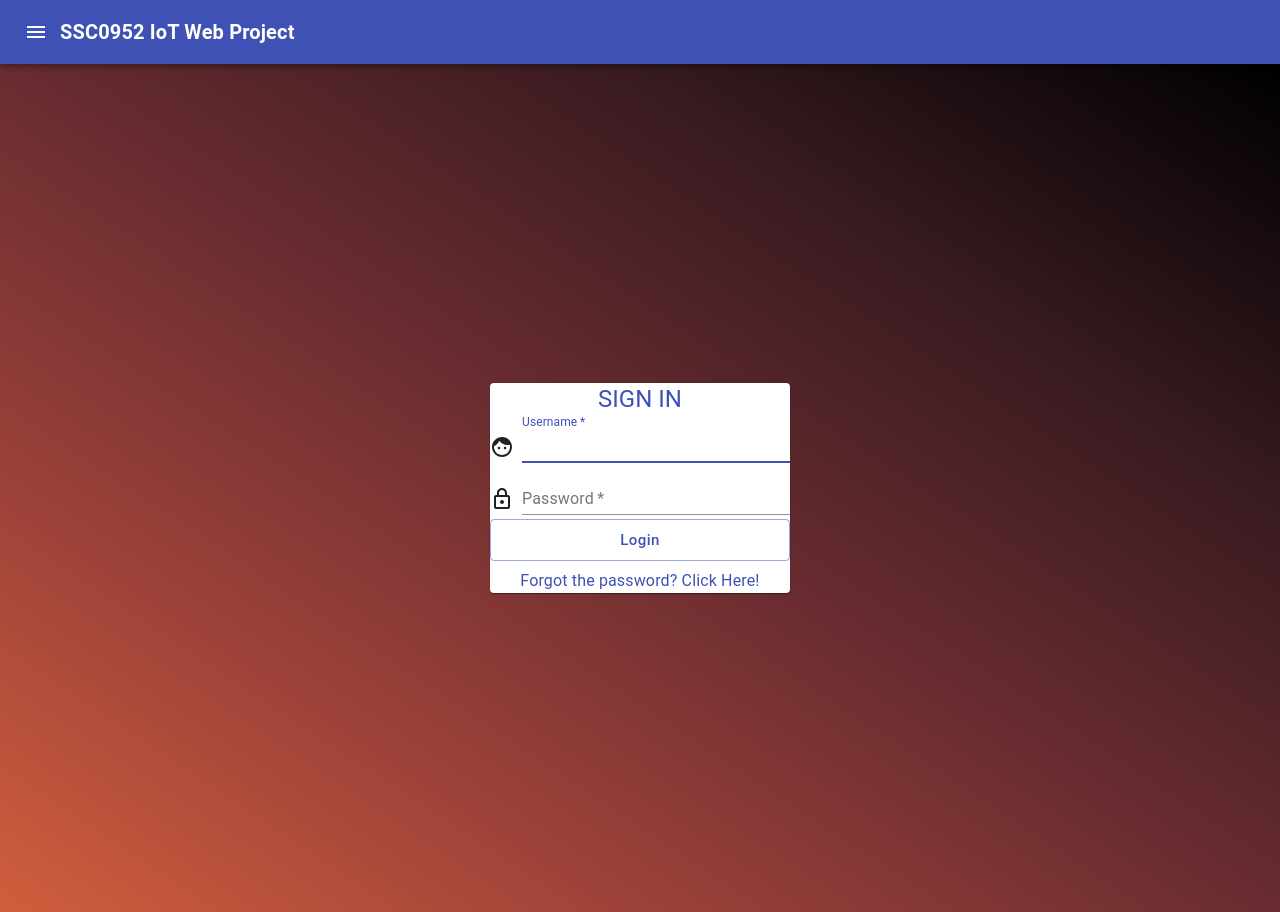
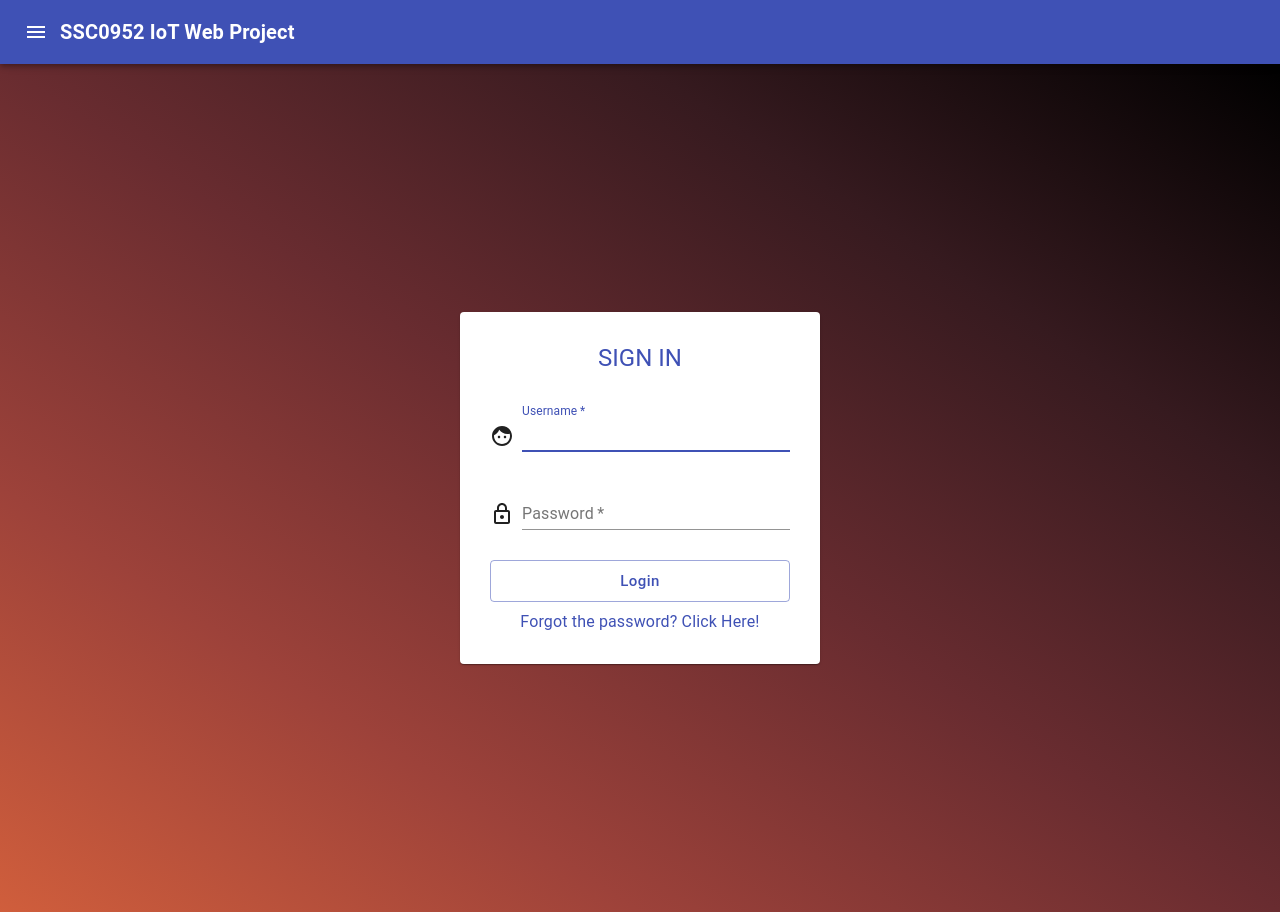
Before and after one commit to GabrielVanLoon/Projeto_IOT_ManagerUI, a React (Create React App) app in the folder frontiot/: page / in a window 1280 px wide. Built offline with nearby package versions, Linux system fonts and the light colour scheme.

Commit message:
Fix Login Form

```diff
--- a/frontiot/src/components/LoginPage/LoginForm.css
+++ b/frontiot/src/components/LoginPage/LoginForm.css
@@ -6,3 +6,15 @@
     width: 100%;
     text-align: center;
   } */
+
+.LoginPage .CustomPaper {
+  max-width: 300px;
+}
+
+.LoginPage .CustomPaper form > *{
+  margin-top: 26px;
+}
+
+.LoginPage .CustomPaper form > *:first-child {
+  margin-top: 0px;
+}
--- a/frontiot/src/components/LoginPage/LoginForm.js
+++ b/frontiot/src/components/LoginPage/LoginForm.js
@@ -12,9 +12,6 @@ import api       from "../../services/api";
 import { login } from "../../services/auth";
 
 const styles = theme => ({
-    cardConfiguration: {
-        maxWidth: 300,
-    },
     textConfiguration: {
         flexGrow: 1,
     }
@@ -51,7 +48,9 @@ class LoginForm extends React.Component {
     render() {
         const { classes } = this.props;
         return (
-            <Paper className={classes.cardConfiguration}>
+            <Paper className="CustomPaper">
+
+                <form onSubmit={this.handleSubmit} >
 
                     { this.state.redirect &&
                         <Redirect to="/home" />
@@ -60,8 +59,6 @@ class LoginForm extends React.Component {
                     { this.state.error &&
                         <Alert severity="error">{this.state.error}</Alert>
                     }
-
-                <form onSubmit={this.handleSubmit} >
 
                     <Grid container spacing={0}>
                         <Grid item xs={12}>
```
Lines whose indentation alone changed are shown as unchanged.
